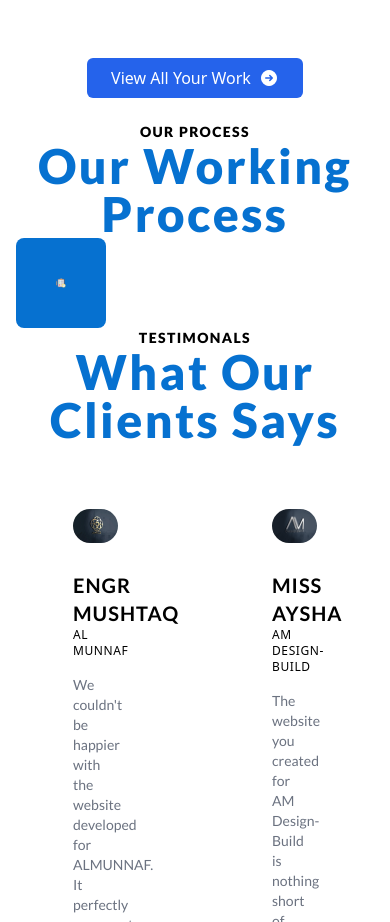
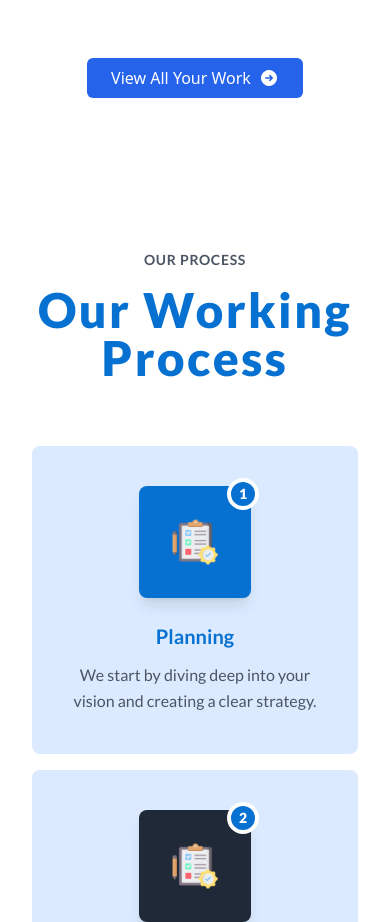
Before and after one commit to waqar-mumtaz/code_x_design, a React (Vite) app: page / in a window 390 px wide. Shown: the part 10044-10966 px from the top of the page. Built offline with nearby package versions, Linux system fonts and the light colour scheme; a web font is replaced by a local one.

Commit message:
add working process

```diff
--- /dev/null
+++ b/src/pages/home/components/working-process/index.tsx
@@ -0,0 +1,86 @@
+import React from "react";
+import planning from "@/assets/imgs/planning.png";
+
+const WorkingProcess = () => {
+  const processSteps = [
+    {
+      id: 1,
+      title: "Planning",
+      description:
+        "We start by diving deep into your vision and creating a clear strategy.",
+      icon: planning,
+      bgColor: "bg-blue",
+      iconBg: "bg-blue",
+    },
+    {
+      id: 2,
+      title: "Development",
+      description:
+        "Our team gets to work, building your project step by step with care and precision.",
+      icon: planning, // Using same icon for now
+      bgColor: "bg-gray-800",
+      iconBg: "bg-gray-800",
+    },
+    {
+      id: 3,
+      title: "Testing",
+      description:
+        "We check everything to make sure it runs perfectly and meets your expectations.",
+      icon: planning, // Using same icon for now
+      bgColor: "bg-blue",
+      iconBg: "bg-blue",
+    },
+    {
+      id: 4,
+      title: "Launch",
+      description:
+        "Time to shine! We deliver your project, ready to impress and make an impact.",
+      icon: planning, // Using same icon for now
+      bgColor: "bg-gray-800",
+      iconBg: "bg-gray-800",
+    },
+  ];
+
+  return (
+    <section className="py-32">
+      <div className="my-container">
+        <div className="text-center mb-16">
+          <h5 className="lato-bold tracking-wider text-sm text-gray-600 mb-4">
+            OUR PROCESS
+          </h5>
+          <h1 className="text-5xl lato-black text-blue tracking-wider">
+            Our Working Process
+          </h1>
+        </div>
+
+        <div className="grid grid-cols-1 md:grid-cols-2 lg:grid-cols-4 gap-4">
+          {processSteps.map((step) => (
+            <div
+              key={step.id}
+              className="flex flex-col items-center text-center  bg-blue-100 p-10 rounded-lg"
+            >
+              <div className="relative mb-6">
+                <div
+                  className={`${step.iconBg} inline-flex justify-center items-center p-8 rounded-lg shadow-lg`}
+                >
+                  <img className="w-12 h-12" src={step.icon} alt={step.title} />
+                </div>
+                <span className="absolute -top-2 -right-2 bg-blue border-4 border-white rounded-full text-white w-8 h-8 flex items-center justify-center lato-black text-sm">
+                  {step.id}
+                </span>
+              </div>
+
+              <h3 className="text-xl lato-bold text-blue mb-3">{step.title}</h3>
+
+              <p className="text-gray-600 lato-regular leading-relaxed">
+                {step.description}
+              </p>
+            </div>
+          ))}
+        </div>
+      </div>
+    </section>
+  );
+};
+
+export default WorkingProcess;
--- a/src/pages/home/index.tsx
+++ b/src/pages/home/index.tsx
@@ -1,4 +1,3 @@
-import planning from "../../assets/imgs/planning.png";
 import Banner from "./components/banner";
 import Services from "./components/services";
 import Achievements from "./components/achievements";
@@ -10,6 +9,7 @@ import haider_logo from "@/assets/imgs/haider_logo.png";
 import ali_logo from "@/assets/imgs/ali_logo.png";
 import asfi_logo from "@/assets/imgs/asfi_logo.jpg";
 import hammad_logo from "@/assets/imgs/hammad_logo.jpeg";
+import WorkingProcess from "./components/working-process";
 
 const Home = () => {
   return (
@@ -19,24 +19,7 @@ const Home = () => {
       <Achievements />
       <Experience />
       <OurWorks />
-      <section>
-        <div className="text-center">
-          <h5 className="lato-black tracking-widest text-sm">OUR PROCESS</h5>
-          <h1 className="text-5xl lato-black text-blue tracking-wider">
-            Our Working Process
-          </h1>
-        </div>
-        <div className="grid grid-cols-4">
-          <div className=" inline-block">
-            <div className="relative  bg-blue inline-flex justify-center p-10 rounded-lg">
-              <img className="w-12" src={planning} alt="" />
-            </div>
-            <span className="absolute top-2 bg-blue border-4 border-gray-100 rounded-full text-white px-2 lato-black text-sm">
-              1
-            </span>
-          </div>
-        </div>
-      </section>
+      <WorkingProcess />
       <section>
         <div className="text-center">
           <p className="lato-black tracking-widest text-sm">TESTIMONALS</p>
```
Also changed, not shown: src/pages/home/components/faqs/index.tsx (added).
